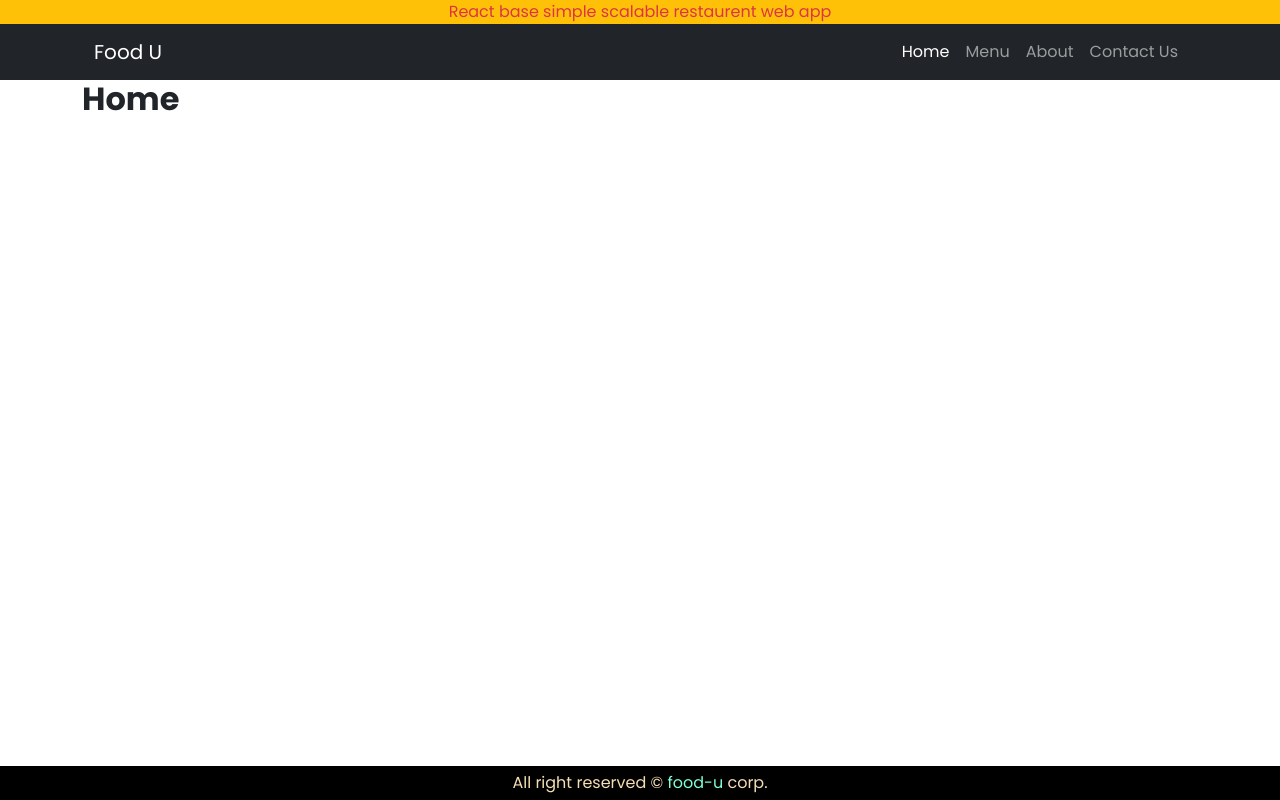
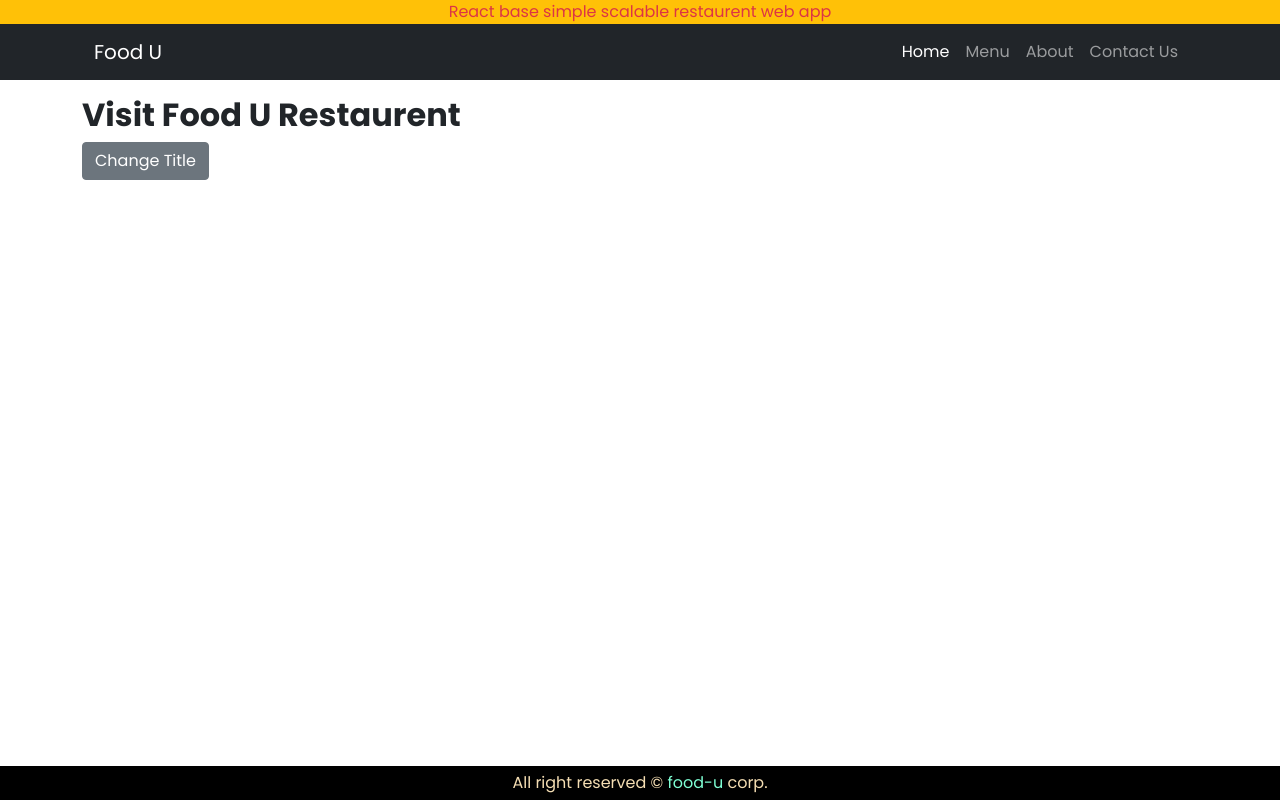
Before and after one commit to hasankarim18/food-u, a React (Create React App) app: page /#/home in a window 1280 px wide. Built offline with nearby package versions, Linux system fonts and the light colour scheme.

Commit message:
Dispatching action from Component

```diff
--- a/src/components/Body/Home.js
+++ b/src/components/Body/Home.js
@@ -1,24 +1,57 @@
 import React, { Component } from 'react'
 import { connect } from 'react-redux'
+import * as actions from '../../redux/actionTypes.js'
+import { Button } from 'reactstrap'
 
 const mapStateToProps = state => {
 
     return {
-        dishes: state.dishes,
+        homeTitle: state.homeTitle,
     }
 }
 
 export class Home extends Component {
+    state = {
+        isTitleAdded: false
+    }
+
+    changeTitle = () => {
+        this.setState({
+            ...this.state,
+            isTitleAdded: true
+        })
+        this.props.dispatch({
+            type: actions.HEADING_CHANGE,
+            payload: ' and have unlimited fun with food'
+        })
+    }
 
 
     componentDidMount() {
         // console.log('Home State', this.state)
-        // console.log('Home props', this.props)
+        console.log('Home props did mount', this.props)
+    }
+    componentDidUpdate() {
+        console.log('Home props did update', this.props)
     }
     render() {
         return (
-            <div>
-                <h2>Home</h2>
+            <div className="pt-3">
+                <h2 >
+                    {this.props.homeTitle}
+                </h2>
+                {
+                    this.state.isTitleAdded ?
+                        <h2 className="text-danger" >Title added</h2>
+                        :
+                        ''
+                }
+
+                <div>
+                    <Button onClick={this.changeTitle}>
+                        Change Title
+                    </Button>
+                </div>
             </div>
         )
     }
--- /dev/null
+++ b/src/redux/actionTypes.js
@@ -0,0 +1,3 @@
+
+
+export const HEADING_CHANGE = 'HEADING_CHANGE'
--- a/src/redux/reducer.js
+++ b/src/redux/reducer.js
@@ -1,13 +1,25 @@
 import DISHES from '../data/dishes'
 import COMMENTS from '../data/comments'
+import * as actions from './actionTypes'
 
 const initialStae = {
     dishes: DISHES,
-    comments: COMMENTS
+    comments: COMMENTS,
+    homeTitle: 'Visit Food U Restaurent'
 }
 
 const Reducer = (state = initialStae, action) => {
-    return state
+    // console.log(action)
+    switch (action.type) {
+        case actions.HEADING_CHANGE:
+            return {
+                ...state, // copy of main state it is necessary
+                homeTitle: state.homeTitle + action.payload
+            }
+        default:
+            return state
+    }
+
 }
 
 
```
